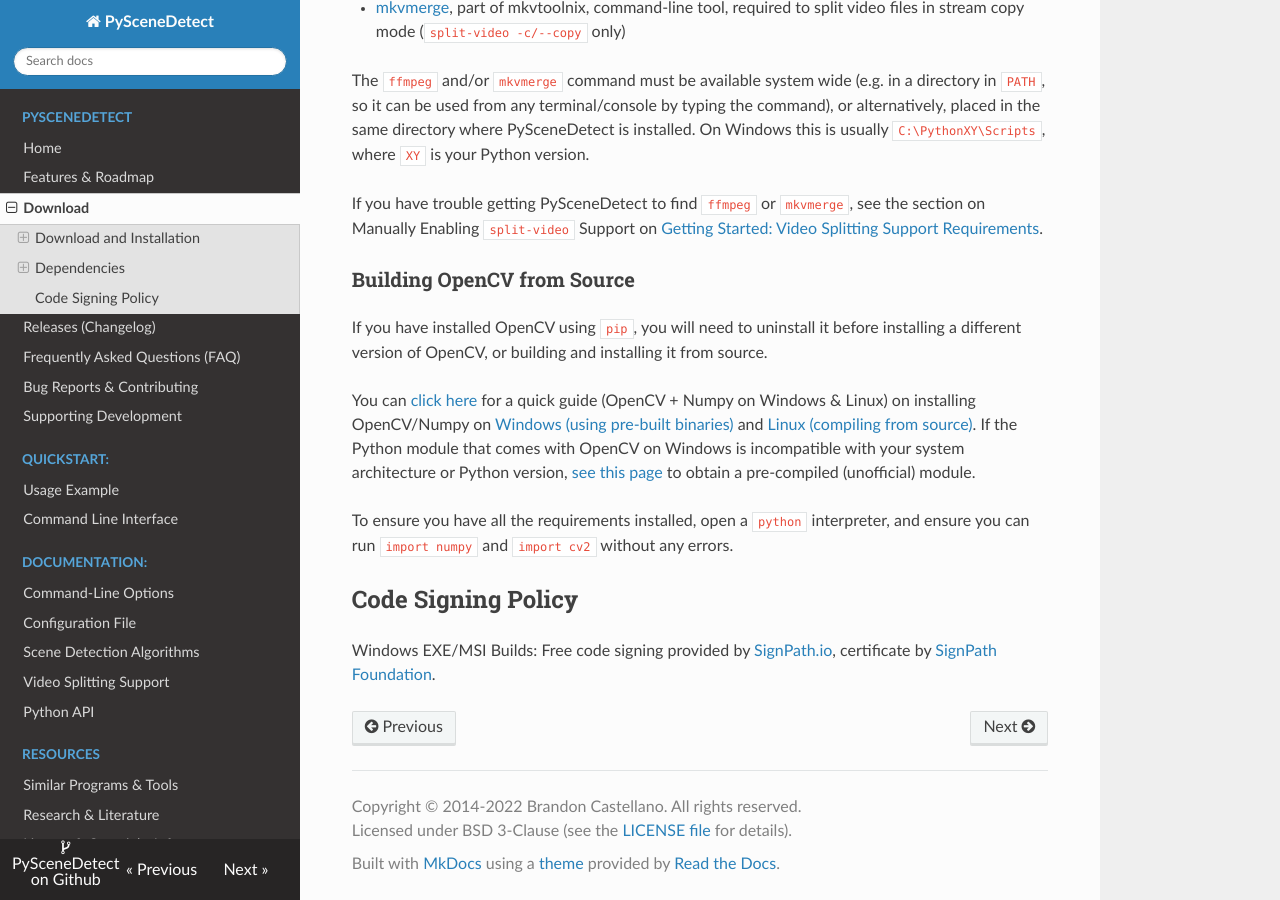
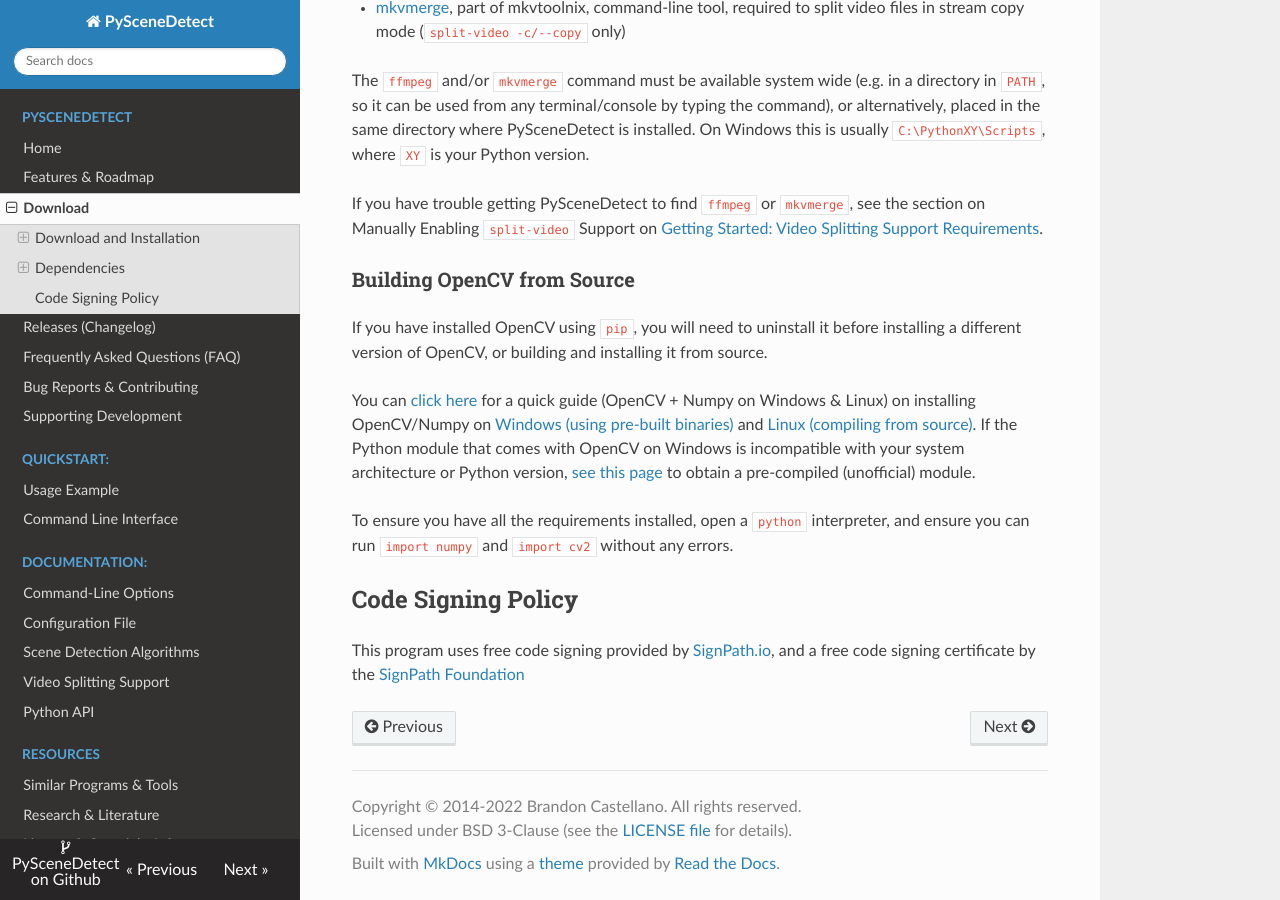
Before and after one commit to vovamushak/PySceneDetect, an MkDocs documentation site: the page built from docs/download.md, in a window 1280 px wide and 900 px high, scrolled down 1762 px. Built offline with MkDocs 1.6.1, drawn with Linux system fonts in a browser that asks for light colours; nearby versions of some CDN libraries; old or Windows-style settings are respelled for this version of MkDocs.

Commit message:
Update code signing policy (#321)

```diff
--- a/docs/download.md
+++ b/docs/download.md
@@ -73,4 +73,4 @@ To ensure you have all the requirements installed, open a `python` interpreter,
 
 ## Code Signing Policy
 
-Windows EXE/MSI Builds: Free code signing provided by [SignPath.io](https://signpath.io/), certificate by [SignPath Foundation](https://signpath.org/).
+This program uses free code signing provided by [SignPath.io](https://signpath.io?utm_source=foundation&utm_medium=github&utm_campaign=PySceneDetect), and a free code signing certificate by the [SignPath Foundation](https://signpath.org?utm_source=foundation&utm_medium=github&utm_campaign=PySceneDetect)
```
